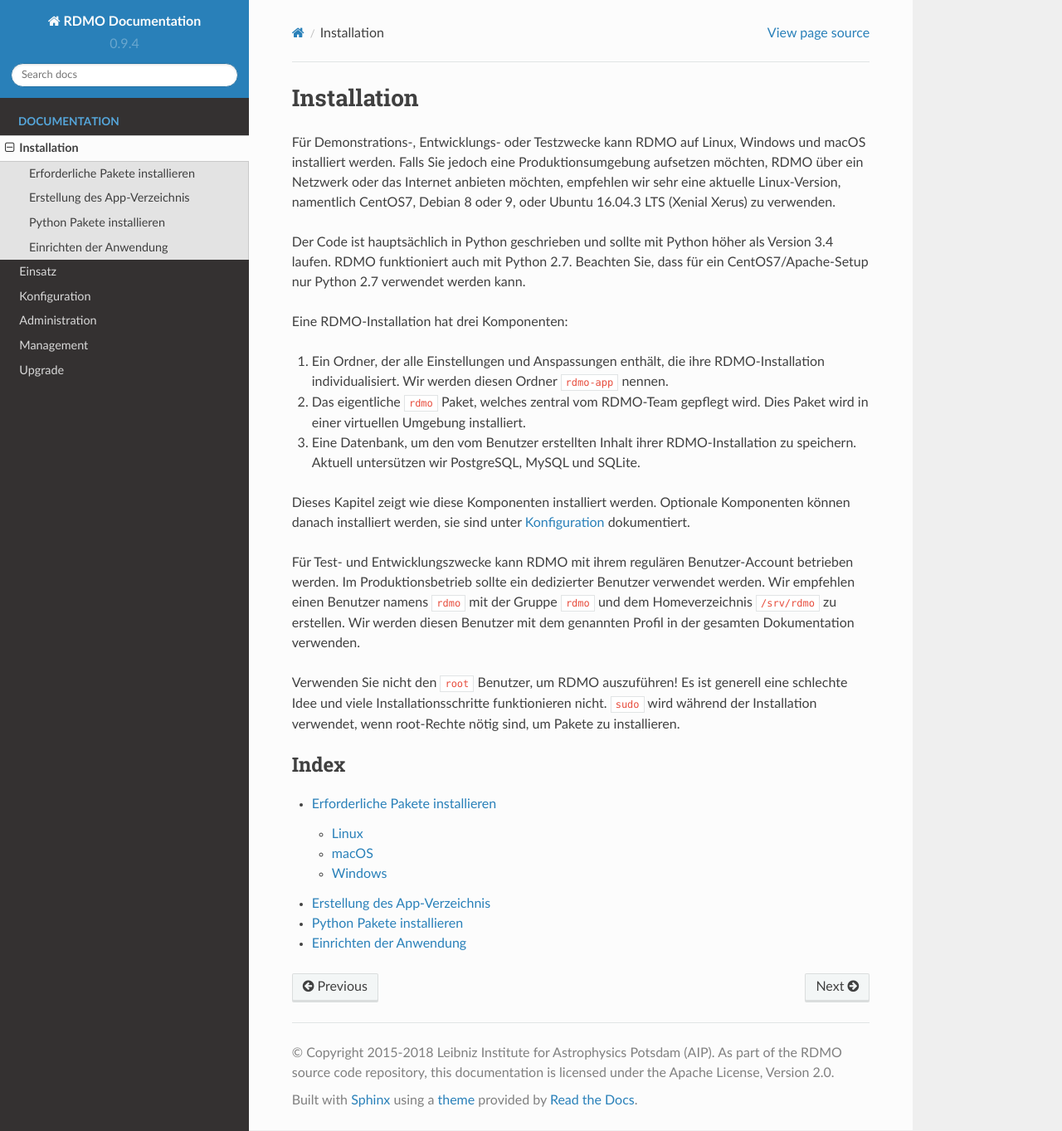
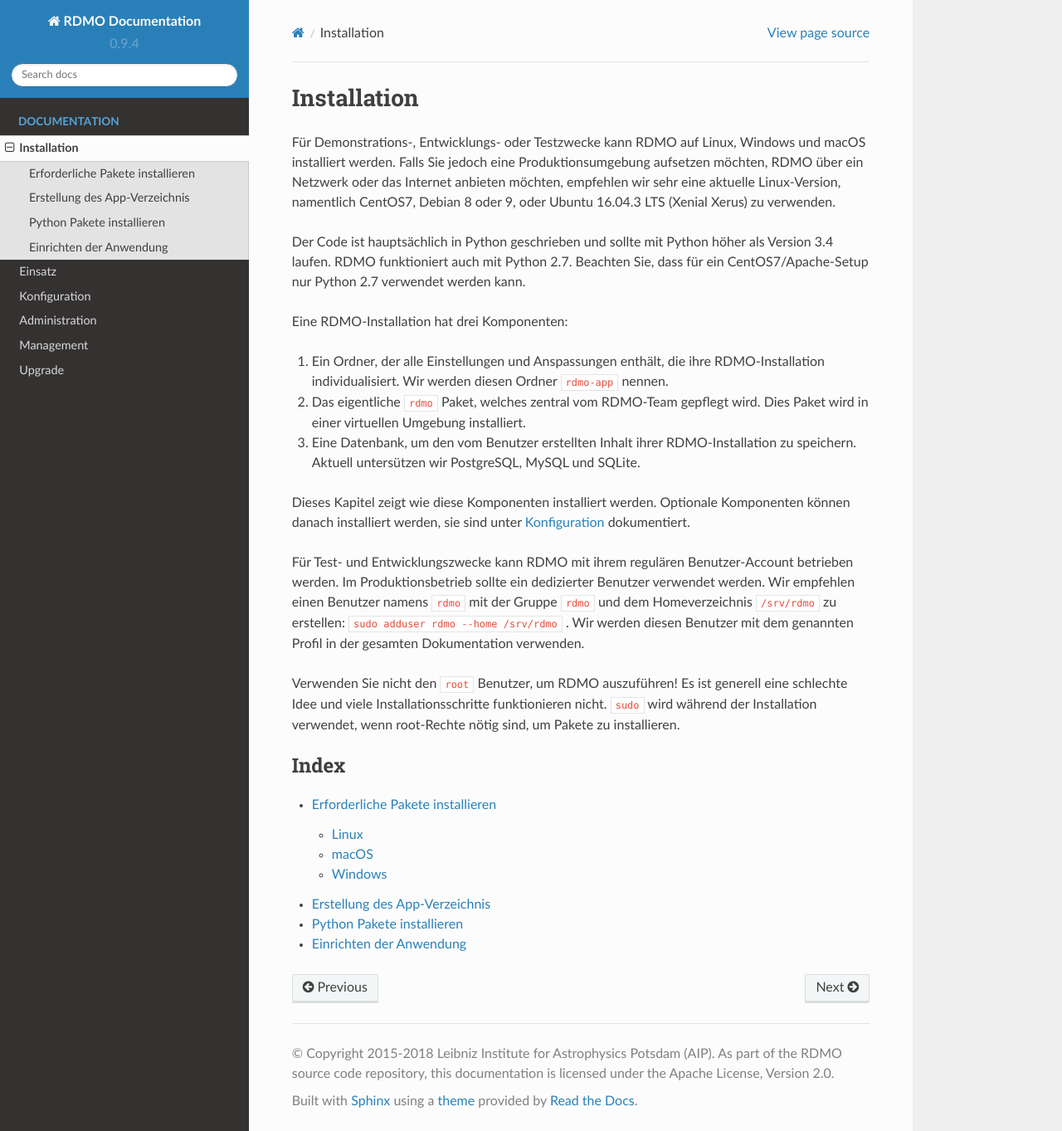
Before and after one commit to rdmorganiser/rdmo-docs-de, a Sphinx documentation site: the page built from docs/installation/index.rst, in a window 1280 px wide and 1363 px high. Shown: the whole window at 83% size. Built offline with Sphinx 7.4.7 and the Read the Docs theme 2.0.0, drawn with Linux system fonts in a browser that asks for light colours.

Commit message:
Update index.rst

```diff
--- a/docs/installation/index.rst
+++ b/docs/installation/index.rst
@@ -13,7 +13,7 @@
 
 Dieses Kapitel zeigt wie diese Komponenten installiert werden. Optionale Komponenten können danach installiert werden, sie sind unter :doc:`Konfiguration </configuration/index>` dokumentiert.
 
-Für Test- und Entwicklungszwecke kann RDMO mit ihrem regulären Benutzer-Account betrieben werden. Im Produktionsbetrieb sollte ein dedizierter Benutzer verwendet werden. Wir empfehlen einen Benutzer namens ``rdmo`` mit der Gruppe ``rdmo`` und dem Homeverzeichnis ``/srv/rdmo`` zu erstellen. Wir werden diesen Benutzer mit dem genannten Profil in der gesamten Dokumentation verwenden.
+Für Test- und Entwicklungszwecke kann RDMO mit ihrem regulären Benutzer-Account betrieben werden. Im Produktionsbetrieb sollte ein dedizierter Benutzer verwendet werden. Wir empfehlen einen Benutzer namens ``rdmo`` mit der Gruppe ``rdmo`` und dem Homeverzeichnis ``/srv/rdmo`` zu erstellen: ``sudo adduser rdmo --home /srv/rdmo`` . Wir werden diesen Benutzer mit dem genannten Profil in der gesamten Dokumentation verwenden.
 
 Verwenden Sie nicht den ``root`` Benutzer, um RDMO auszuführen! Es ist generell eine schlechte Idee und viele Installationsschritte  funktionieren nicht. ``sudo`` wird während der Installation verwendet, wenn root-Rechte nötig sind, um Pakete zu installieren.
 
```
